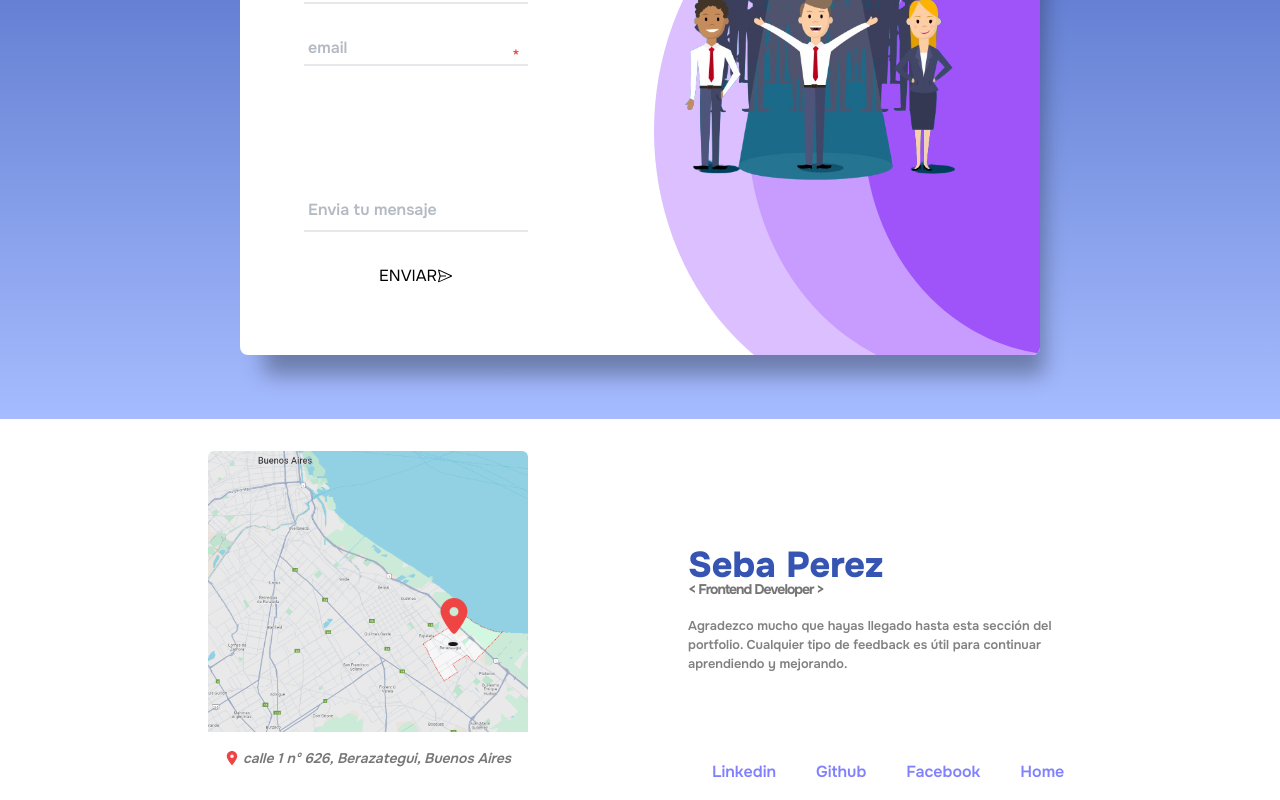
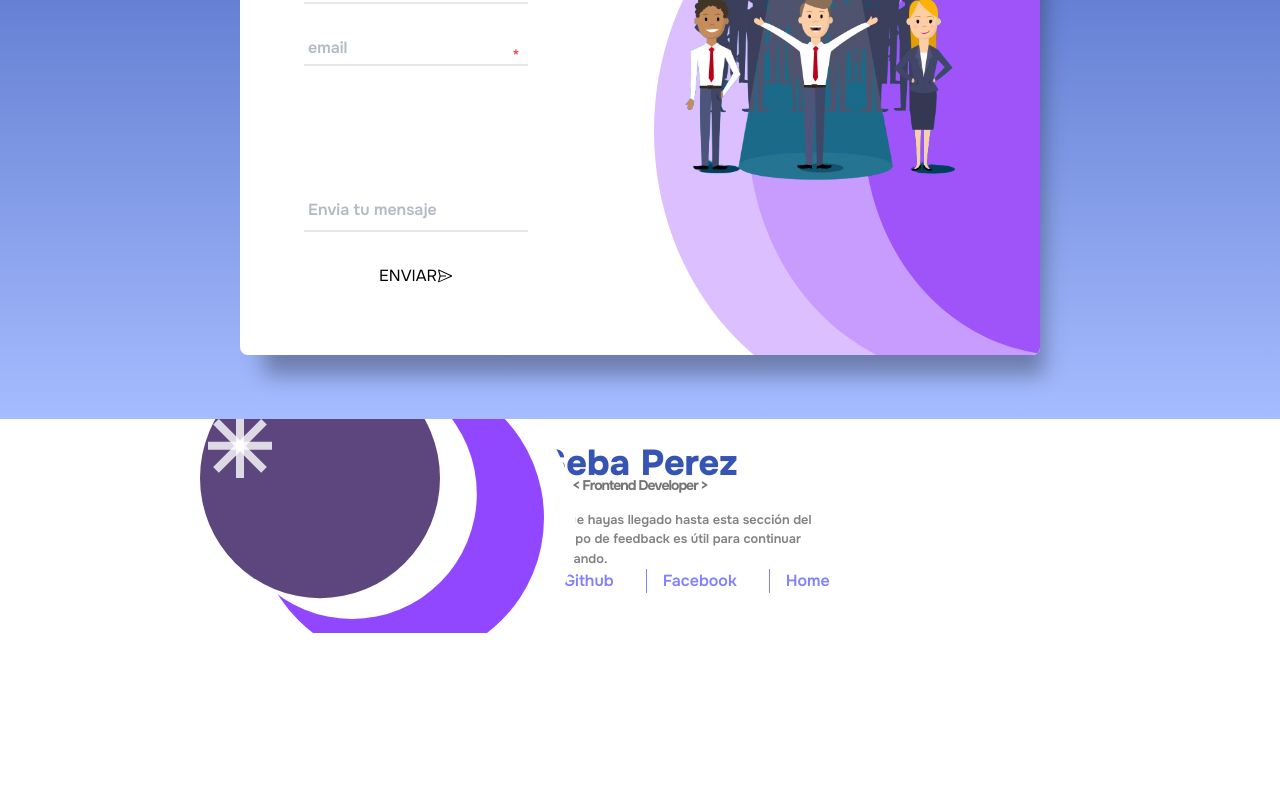
Before and after one commit to SebaPerez90/PORTFOLIO, a Next.js app: page / in a window 1280 px wide. Shown: the part 6354-7154 px from the top of the page. After the commit the page ends 6987 px from the top, so only its background shows below. Built offline with nearby package versions, Linux system fonts and the light colour scheme.

Commit message:
footer section design

```diff
--- a/src/app/globals.css
+++ b/src/app/globals.css
@@ -53,21 +53,6 @@ shadow-[14px_30px_20px_-10px_#0000004f] box shadow
   }
 }
 
-@layer utilities {
-  .a {
-    box-shadow: 0;
-    color: #4d4dff;
-    backdrop-filter: blur(20px);
-
-    color: #e1ffe7;
-    color: #dcbfff;
-    color: #c89cfe;
-    color: #9e54f8;
-
-    color: #3655b3b9;
-  }
-}
-
 html,
 body {
   scroll-behavior: smooth;
@@ -78,6 +63,23 @@ body {
   &::-webkit-scrollbar-thumb {
     background-color: #3655b3;
     border-radius: 1em;
+  }
+
+  .aaaa {
+    z-index: 1;
+    &::before {
+      content: '';
+      display: block;
+      position: absolute;
+      left: 0;
+      top: 0;
+      width: 50%;
+      height: 100%;
+      background: url('/src/assets/svg/moon-icon.svg') no-repeat center center;
+      /* background-color: red; */
+      background-size: cover;
+      z-index: 1000;
+    }
   }
 
   .allow-send-form {
@@ -104,7 +106,7 @@ body {
 
   @keyframes location-animation2 {
     to {
-      transform: scaleX(1.3);
+      transform: scaleX(1.2);
       background-color: #00000049;
     }
     from {
--- a/src/app/page.tsx
+++ b/src/app/page.tsx
@@ -40,25 +40,25 @@ export default function Home() {
 
       <ContactForm />
 
-      <div className='relative gap-40 flex justify-center  items-center bg-white w-full py-8'>
-        <div className='relative w-[20em] h-auto overflow-hidden rounded-md before:animate-[location-animation2_1s_ease-out_alternate-reverse_infinite] before:border-2 before:w-8 before:h-2 before:rounded-[50%] before:absolute before:bottom-[7.5em] before:right-[3.7em] before:z-10 '>
+      <div className='aaaa flex-wrap relative gap-20 flex justify-center items-end  bg-white w-full py-6 pb-10'>
+        {/* <div className=' relative w-[35em] h-[20em]  rounded-lg before:animate-[location-animation2_1s_ease-out_alternate-reverse_infinite] before:w-8 before:h-2 before:rounded-[50%] before:absolute before:bottom-[8.2em] before:right-[3.7em] before:z-10 '>
+          <span>
+            <FaLocationDot className='animate-[location-animation_1s_ease-out_alternate-reverse_infinite] absolute bottom-[4em] right-14 z-20 text-red-500 text-4xl ' />
+          </span>
           <Image
             src={location_image}
             alt='location_image'
             priority
-            className='w-full h-full object-cover z-10 '
+            className='w-full h-full object-cover z-10'
           />
-          <span>
-            <FaLocationDot className='animate-[location-animation_1s_ease-out_alternate-reverse_infinite] absolute bottom-[3.7em] right-14 z-20 text-red-500 text-4xl ' />
-          </span>
-          <address className='mt-4 gap-1 flex items-center justify-center text-sm text-[0.8em] font-semibold text-[#333333ab] '>
+          <address className='gap-1 flex items-center justify-center text-base w-max font-semibold text-[#333333c6] '>
             <FaLocationDot className='text-red-500' />
             calle 1 nº 626, Berazategui, Buenos Aires
           </address>
-        </div>
+        </div> */}
 
         <div className=''>
-          <div>
+          <div className='flex flex-col items-center'>
             <h1 className='font-extrabold text-4xl text-light-400'>
               Seba Perez
             </h1>
@@ -66,12 +66,12 @@ export default function Home() {
               {'< Frontend Developer >'}
             </span>
             <p className='w-[30em] text-[0.8em] font-semibold text-[#3333339e] mt-2'>
-              Agradezco mucho que hayas llegado hasta esta sección del
-              portfolio. Cualquier tipo de feedback es útil para continuar
-              aprendiendo y mejorando.
+              {engLanguageActive
+                ? 'I really appreciate that you have reached this section of the portfolio. Any kind of feedback is useful to continue learning and improving.'
+                : 'Agradezco mucho que hayas llegado hasta esta sección del portfolio. Cualquier tipo de feedback es útil para continuar aprendiendo y mejorando.'}
             </p>
           </div>
-          <ul className='absolute bottom-4 translate-x-6 flex justify-center gap-10 font-semibold text-light-500 opacity-70'>
+          <ul className='flex justify-center gap-8 font-semibold text-light-500 opacity-70'>
             <li>
               <Link
                 href={'https://www.linkedin.com/in/sebaperez90/'}
@@ -79,17 +79,17 @@ export default function Home() {
                 Linkedin
               </Link>
             </li>
-            <li>
+            <li className='border-l-[1px] border-light-500 pl-4'>
               <Link href={'https://github.com/SebaPerez90'} target='_blank'>
                 Github
               </Link>
             </li>
-            <li>
+            <li className='border-l-[1px] border-light-500 pl-4'>
               <Link href={''} target='_blank'>
                 Facebook
               </Link>
             </li>
-            <li>
+            <li className='border-l-[1px] border-light-500 pl-4'>
               <Link href={'#home'}>Home</Link>
             </li>
           </ul>
```
Also changed, not shown: index.html (added).
